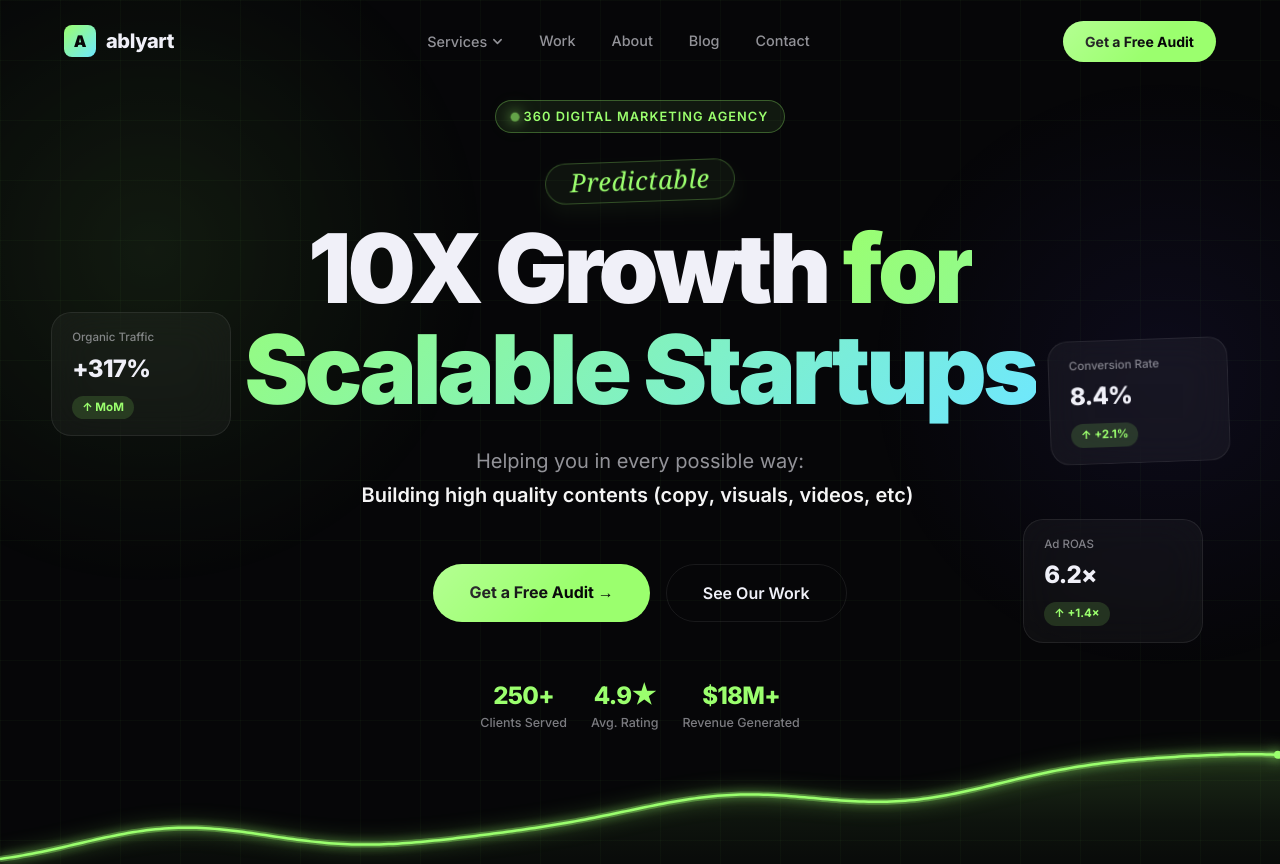
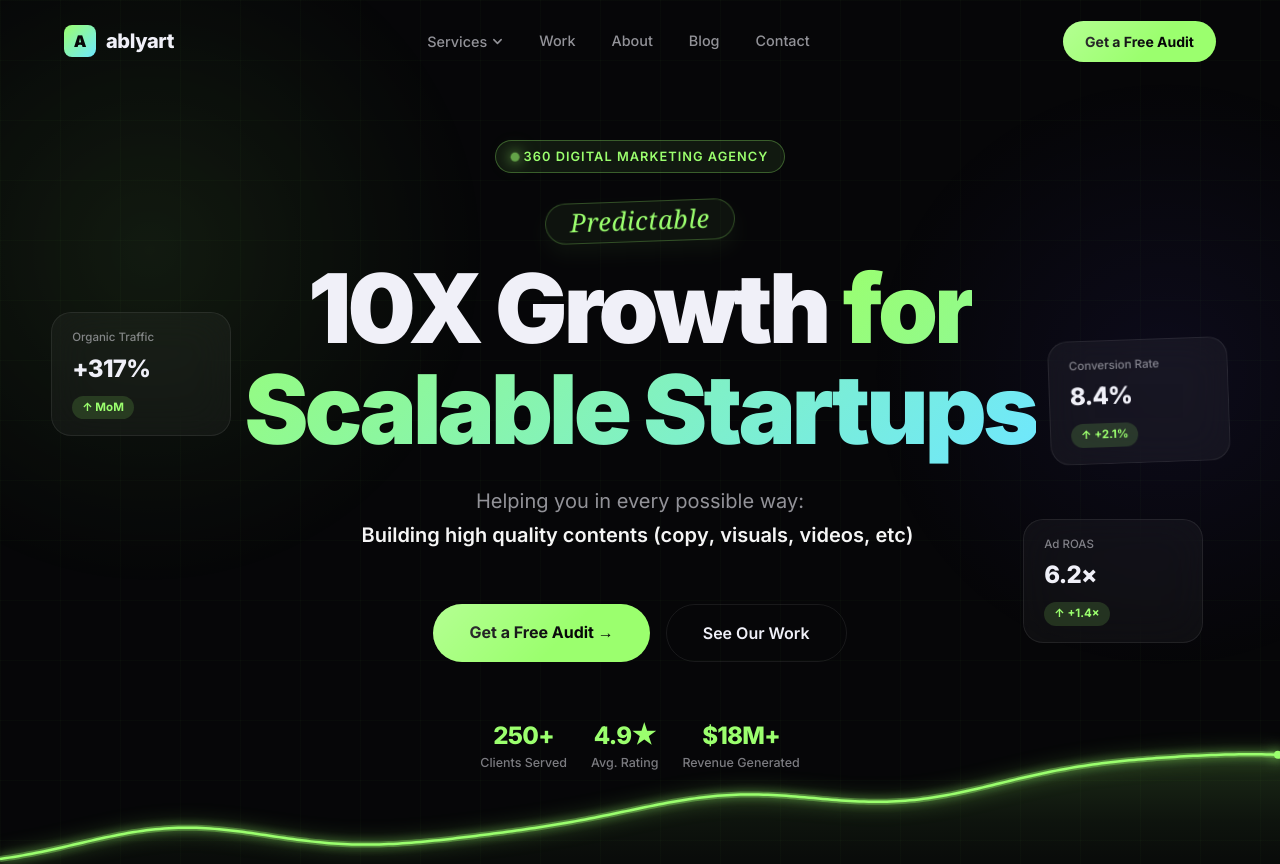
Before and after one commit to einfoengine/ablyart, a Next.js app: page / in a window 1280 px wide. Shown: the top 864 px of the page. Built offline with nearby package versions, Linux system fonts and the light colour scheme.

Commit message:
Hero section fixed

```diff
--- a/src/components/HeroSection.tsx
+++ b/src/components/HeroSection.tsx
@@ -179,19 +179,14 @@ export default function HeroSection() {
       id="hero"
       style={{
         position: "relative",
-        minHeight: "100vh",
-        display: "flex",
-        flexDirection: "column",
-        alignItems: "center",
-        justifyContent: "center",
+        paddingTop: "140px",
+        paddingBottom: "120px",
         overflow: "hidden",
-        paddingTop: "100px",
-        paddingBottom: "160px",
       }}
     >
-      {/* Background blobs */}
-      <div className="hero-blob-1" />
-      <div className="hero-blob-2" />
+      {/* Background blobs — same opacity as inner pages */}
+      <div className="hero-blob-1" style={{ opacity: 0.6 }} />
+      <div className="hero-blob-2" style={{ opacity: 0.5 }} />
 
       {/* Grid overlay */}
       <div
@@ -199,8 +194,8 @@ export default function HeroSection() {
           position: "absolute",
           inset: 0,
           backgroundImage: `
-            linear-gradient(rgba(155,255,110,0.03) 1px, transparent 1px),
-            linear-gradient(90deg, rgba(155,255,110,0.03) 1px, transparent 1px)
+            linear-gradient(rgba(155,255,110,0.025) 1px, transparent 1px),
+            linear-gradient(90deg, rgba(155,255,110,0.025) 1px, transparent 1px)
           `,
           backgroundSize: "60px 60px",
           pointerEvents: "none",
@@ -294,7 +289,7 @@ export default function HeroSection() {
           }}
         >
           <a
-            href="#contact"
+            href="/contact"
             className="btn-glow"
             style={{
               padding: "16px 36px",
@@ -306,7 +301,7 @@ export default function HeroSection() {
             Get a Free Audit →
           </a>
           <a
-            href="#work"
+            href="/work"
             className="btn-outline"
             style={{
               padding: "16px 36px",
```
